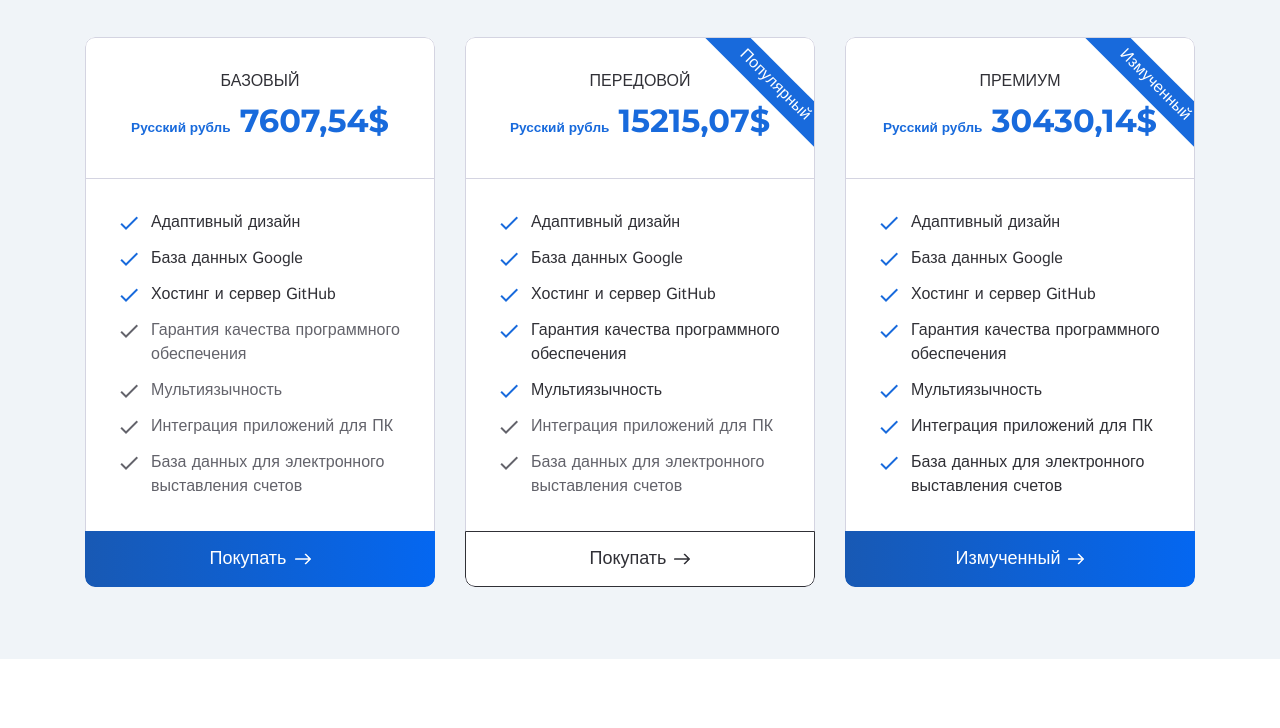
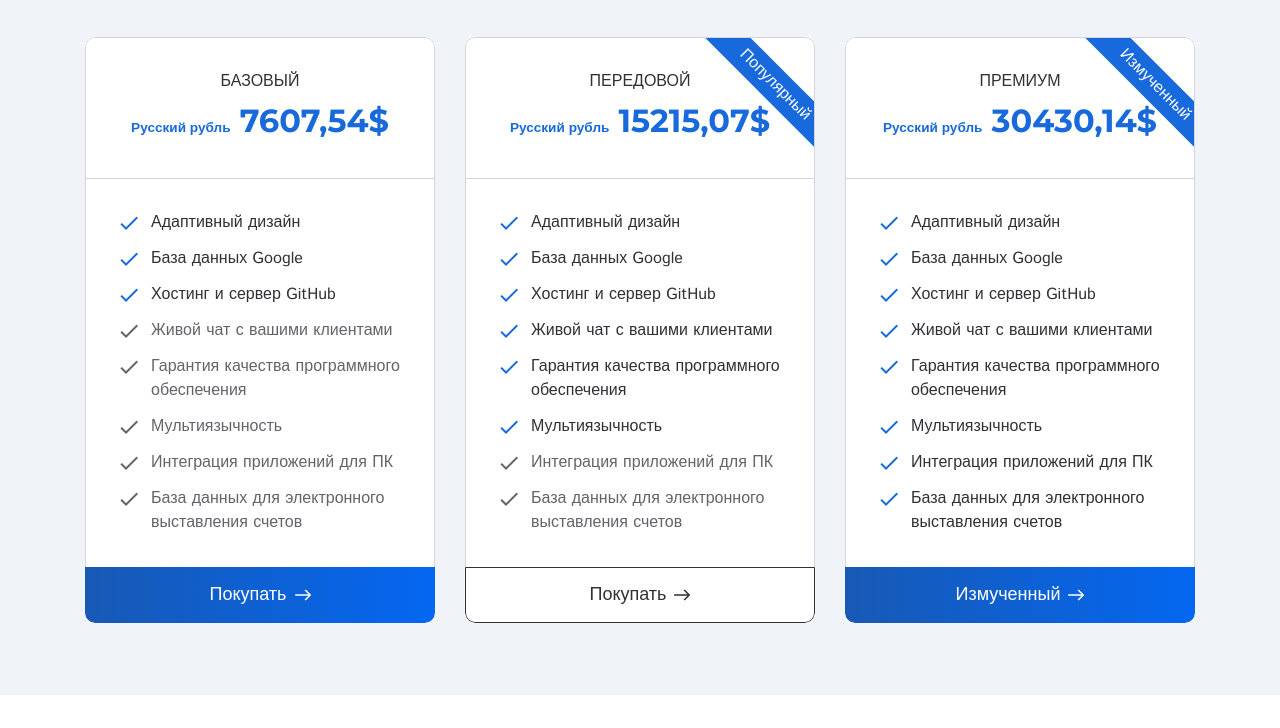
Before and after one commit to HoggyIstho/hoggyistho.github.io, a plain HTML site: page index rusia.html in a window 1280 px wide. Shown: the part 2971-3699 px from the top of the page. Drawn offline with Linux system fonts and the light colour scheme.

Commit message:
Update index rusia.html

```diff
--- a/index rusia.html
+++ b/index rusia.html
@@ -457,6 +457,10 @@
                                     <i class="material-icons md-24">check</i>
                                     Хостинг и сервер GitHub
                                 </li>
+				<li>
+                                    <i class="material-icons md-24">check</i>
+                                    Живой чат с вашими клиентами
+                                </li>
                                 <li>
                                     <i class="material-icons md-24">check</i>
                                     Гарантия качества программного обеспечения
@@ -507,6 +511,10 @@
                                     <i class="material-icons md-24">check</i>
                                     Хостинг и сервер GitHub
                                 </li>
+				<li class="active">
+                                    <i class="material-icons md-24">check</i>
+                                    Живой чат с вашими клиентами
+                                </li>
                                 <li class="active">
                                     <i class="material-icons md-24">check</i>
                                     Гарантия качества программного обеспечения
@@ -556,6 +564,10 @@
                                 <li class="active">
                                     <i class="material-icons md-24">check</i>
                                     Хостинг и сервер GitHub
+                                </li>
+				<li class="active">
+                                    <i class="material-icons md-24">check</i>
+                                    Живой чат с вашими клиентами
                                 </li>
                                 <li class="active">
                                     <i class="material-icons md-24">check</i>
```
